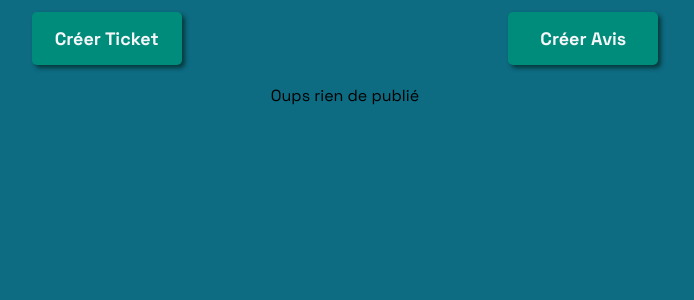
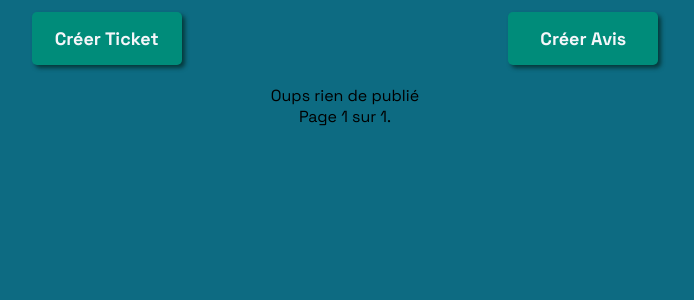
Before and after one commit to weekendatchewie/p9_litreview_book, a Django app: page /home/ in a window 1280 px wide. Shown: the part 189-489 px from the top of the page, without its empty margins (295-989 px from the left). Run offline with Django 4.2, Linux system fonts and the light colour scheme; the visitor is signed in with stand-in values (Sample User, id 1); data that the repository does not hold is empty.

Commit message:
update style

```diff
--- a/review/static/review/styles.css
+++ b/review/static/review/styles.css
@@ -1,5 +1,9 @@
 body {
     background-color: #0D6B82;
+}
+
+.container {
+    margin-bottom: 3%;
 }
 
 .bloc-main-title {
@@ -177,3 +181,28 @@ hr {
     font-size: 30px;
     text-align: center;
 }
+
+.paginator-container {
+    display: flex;
+    flex-direction: row;
+    justify-content: center;
+    align-items: center;
+}
+
+.link-page {
+    margin: 0 1%;
+    color: #012A36;
+    text-decoration: none;
+    font-weight: 600;
+    border: 1px solid;
+    padding: 5px;
+    background-color: rgba(0, 140, 122, 1);
+}
+
+.link-page:hover {
+    filter: brightness(1.3);
+}
+
+.bloc-nb-page {
+    margin: 0 1%;
+}
--- a/review/templates/review/home.html
+++ b/review/templates/review/home.html
@@ -44,7 +44,7 @@
 
         <div class="bloc-review">
 
-            {% for instance in tickets_and_reviews %}
+            {% for instance in page_obj %}
 
                 {% if instance|model_type == 'Ticket' %}
 
@@ -58,7 +58,22 @@
                 <p>Oups rien de publié</p>
             {% endfor %}
 
+        </div>
 
+        <div class="paginator-container">
+            {% if page_obj.has_previous %}
+                <a class="link-page" href="?page=1">« première</a>
+                <a class="link-page" href="?page={{ page_obj.previous_page_number }}">précédente</a>
+            {% endif %}
+
+            <span class="bloc-nb-page">
+                Page {{ page_obj.number }} sur {{ page_obj.paginator.num_pages }}.
+            </span>
+
+            {% if page_obj.has_next %}
+                <a class="link-page" href="?page={{ page_obj.next_page_number }}">suivante</a>
+                <a class="link-page" href="?page={{ page_obj.paginator.num_pages }}">dernière »</a>
+            {% endif %}
         </div>
 
     </div>
--- a/review/templates/review/partials/review_view.html
+++ b/review/templates/review/partials/review_view.html
@@ -7,7 +7,7 @@
             <p>{% get_poster_display review.user %} publié une critique</p>
             <p>{{ review.date_created|get_posted_at_display }}</p>
         </div>
-        <h2 class="title-ticket">{{ review.headline }}</h2>
+        <h2 class="title-ticket">{{ review.headline }} - {{ review.rating }}</h2>
 
         <div class="body-ticket">
 
@@ -35,7 +35,7 @@
                     </a>
                 </div>
             {% endif %}
-{#            {% url 'feed' as url_feed %}#}
+            {#            {% url 'feed' as url_feed %}#}
         {% else %}
             <div class="bloc-btn">
                 <a href="{% url 'review-update' review.id %}">
--- a/review/views.py
+++ b/review/views.py
@@ -5,7 +5,8 @@ from django.db.models import Q
 from django.shortcuts import render, redirect, get_object_or_404
 from django.urls import reverse_lazy
 from django.views import View
-from django.views.generic import DeleteView, ListView
+from django.views.generic import DeleteView
+from django.core.paginator import Paginator
 
 from core.models import User, UserFollows
 from review import forms
@@ -28,11 +29,17 @@ class HomePage(View):
 
         today = datetime.now()
 
+        # Pagination : On met le nombre d'élément que l'on souhaite par page
+        paginator = Paginator(tickets_and_reviews, 3)
+        page_number = request.GET.get('page')
+        page_obj = paginator.get_page(page_number)
+
         context = {
             'user': user,
             'tickets': tickets,
             'tickets_and_reviews': tickets_and_reviews,
-            'today': today
+            'today': today,
+            'page_obj': page_obj
         }
 
         return render(request, "review/home.html", context)
```
